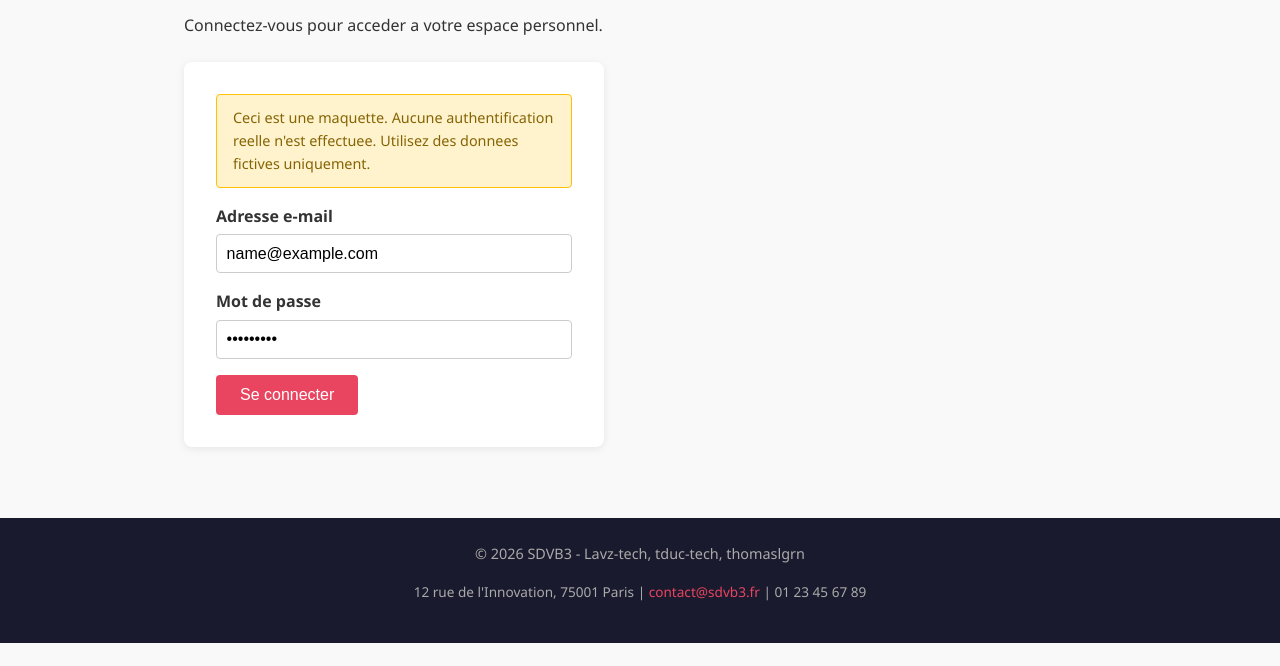
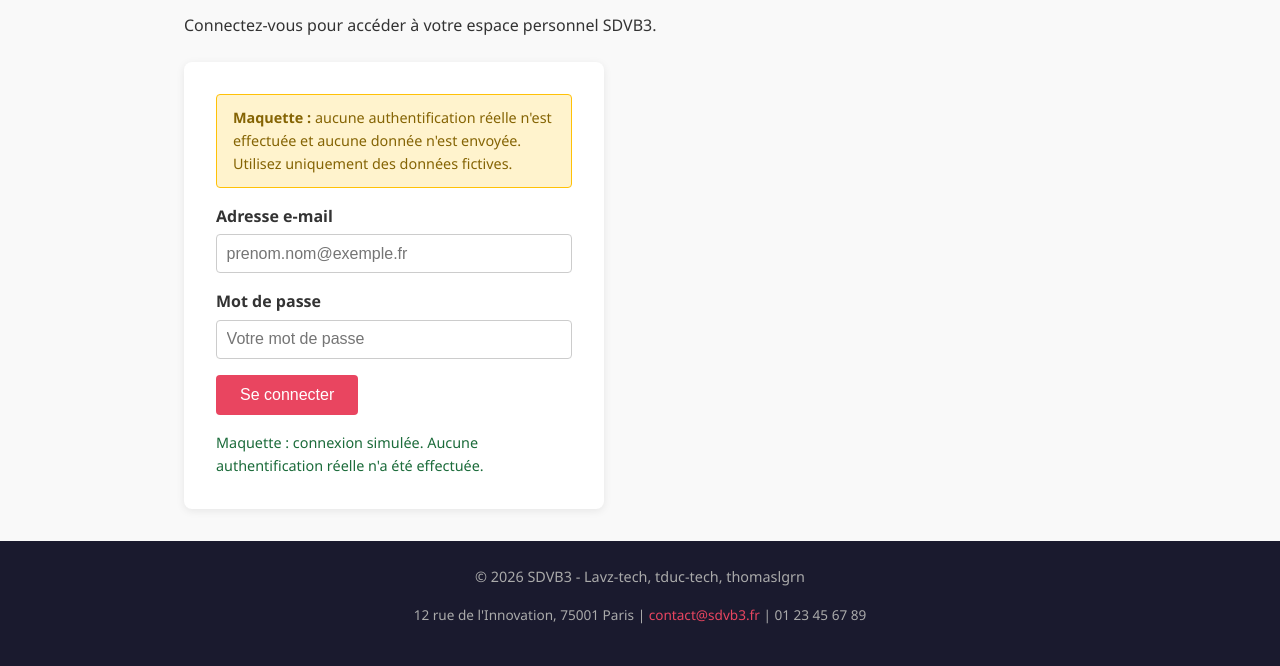
Before and after one commit to Lavz-tech/site-sdvb3, a website: page connexion.html in a window 1280 px wide. Both pictures are taken after typing "name@example.com", "Sample123" into the empty fields and a click on the button "Se connecter". Shown: the part 157-823 px from the top of the page. Before the commit the page ends 800 px from the top, so only its background shows below. Drawn offline with Linux system fonts and the light colour scheme.

Commit message:
Ajouter la page de connexion (maquette espace collaborateurs)
- Champs e-mail et mot de passe avec libelles, bouton "Se connecter"
- Mention maquette : aucune authentification ni envoi de donnees
- Simulation de connexion en JS avec message d'erreur ou de succes
- Styles focus et messages de formulaire dans la feuille commune

Refs #5

Co-Authored-By: Claude Opus 5.5 <noreply@anthropic.com>

```diff
--- a/connexion.html
+++ b/connexion.html
@@ -3,6 +3,7 @@
 <head>
   <meta charset="UTF-8">
   <meta name="viewport" content="width=device-width, initial-scale=1.0">
+  <meta name="description" content="Espace collaborateurs SDVB3 : maquette de la page de connexion.">
   <title>Espace collaborateurs - SDVB3</title>
   <link rel="stylesheet" href="css/style.css">
 </head>
@@ -12,28 +13,30 @@
     <ul>
       <li><a href="index.html">Accueil</a></li>
       <li><a href="services.html">Services</a></li>
-      <li><a href="connexion.html" class="active">Espace collaborateurs</a></li>
+      <li><a href="connexion.html" class="active" aria-current="page">Espace collaborateurs</a></li>
     </ul>
   </nav>
 
   <main>
     <h1>Espace collaborateurs</h1>
-    <p>Connectez-vous pour acceder a votre espace personnel.</p>
+    <p>Connectez-vous pour accéder à votre espace personnel SDVB3.</p>
 
     <div class="form-container">
       <p class="form-notice">
-        Ceci est une maquette. Aucune authentification reelle n'est effectuee.
-        Utilisez des donnees fictives uniquement.
+        <strong>Maquette :</strong> aucune authentification réelle n'est effectuée
+        et aucune donnée n'est envoyée. Utilisez uniquement des données fictives.
       </p>
 
-      <form action="#" method="post" onsubmit="return false;">
+      <form id="login-form" action="#" method="post" novalidate>
         <label for="email">Adresse e-mail</label>
-        <input type="email" id="email" name="email" placeholder="exemple@sdvb3.fr" required>
+        <input type="email" id="email" name="email" placeholder="prenom.nom@exemple.fr" autocomplete="username" required>
 
         <label for="password">Mot de passe</label>
-        <input type="password" id="password" name="password" placeholder="Votre mot de passe" required>
+        <input type="password" id="password" name="password" placeholder="Votre mot de passe" autocomplete="current-password" minlength="6" required>
 
         <button type="submit">Se connecter</button>
+
+        <p id="login-message" class="form-message" role="status" aria-live="polite"></p>
       </form>
     </div>
   </main>
--- a/css/style.css
+++ b/css/style.css
@@ -147,6 +147,30 @@ p {
   color: #856404;
 }
 
+.form-container input:focus,
+.form-container textarea:focus,
+.form-container button:focus-visible {
+  outline: 2px solid #e94560;
+  outline-offset: 2px;
+}
+
+.form-message {
+  margin: 1rem 0 0;
+  font-size: 0.9rem;
+}
+
+.form-message:empty {
+  display: none;
+}
+
+.form-message.is-error {
+  color: #a4161a;
+}
+
+.form-message.is-success {
+  color: #1b6b3a;
+}
+
 /* === Footer === */
 footer {
   background-color: #1a1a2e;
--- a/js/main.js
+++ b/js/main.js
@@ -1,2 +1,26 @@
 // main.js - SDVB3
 // Fichier JS pour les interactions futures (Sentry, etc.)
+
+// Page connexion : simulation de connexion (maquette, aucun envoi)
+const loginForm = document.getElementById("login-form");
+
+if (loginForm) {
+  const message = document.getElementById("login-message");
+
+  loginForm.addEventListener("submit", (event) => {
+    event.preventDefault();
+    message.classList.remove("is-error", "is-success");
+
+    if (!loginForm.checkValidity()) {
+      message.textContent =
+        "Veuillez saisir une adresse e-mail valide et un mot de passe d'au moins 6 caractères.";
+      message.classList.add("is-error");
+      return;
+    }
+
+    message.textContent =
+      "Maquette : connexion simulée. Aucune authentification réelle n'a été effectuée.";
+    message.classList.add("is-success");
+    loginForm.reset();
+  });
+}
```
